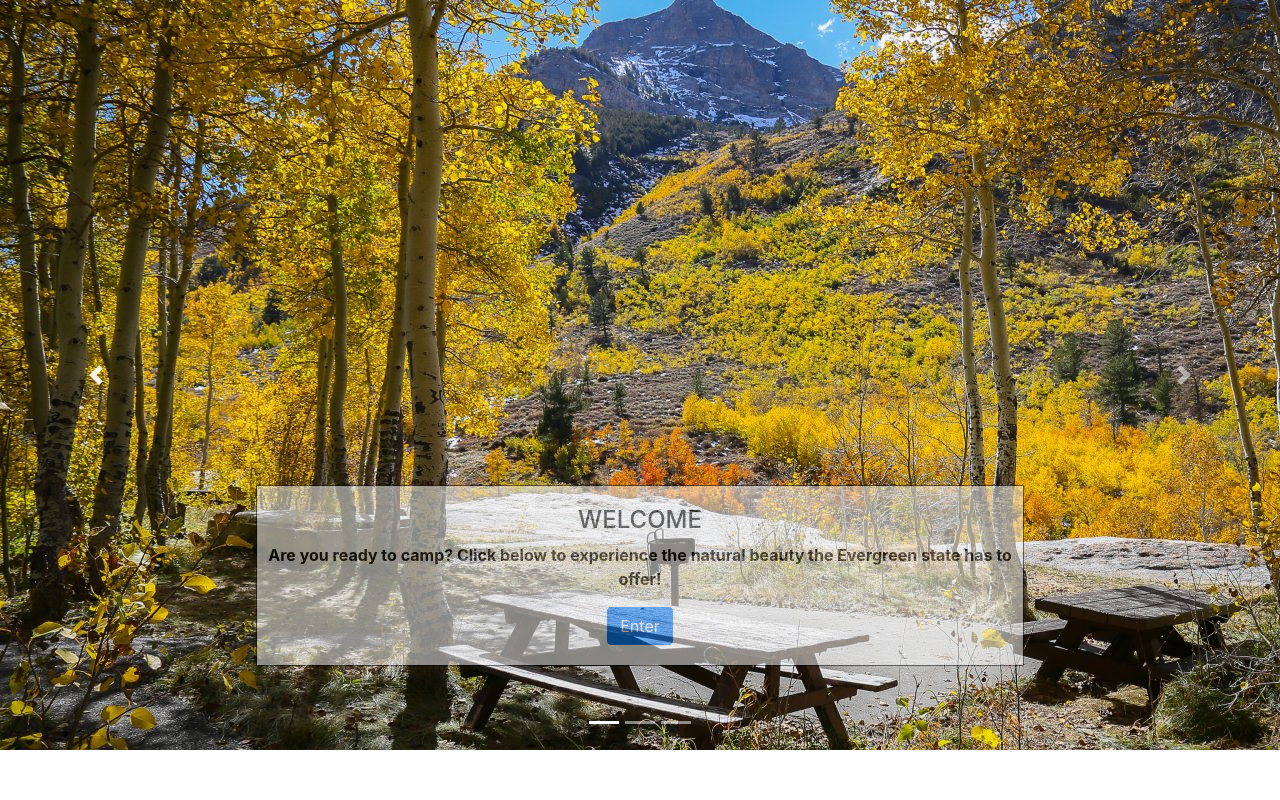
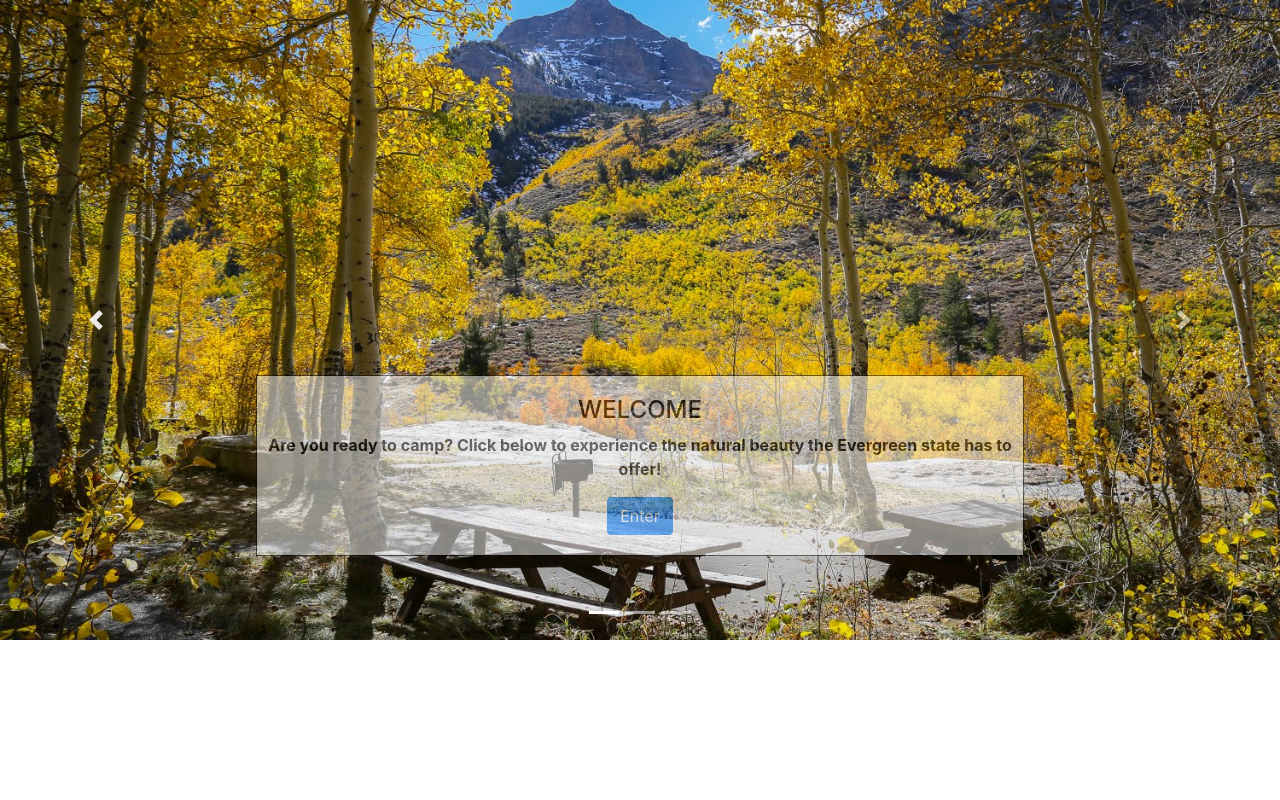
Before and after one commit to adeodato01/campfriends, a Django app: page / in a window 1280 px wide. Run offline with Django 3.2, Linux system fonts and the light colour scheme; parts of the project's set-up code (start-up, migrations or seed data) failed here and were passed over; some libraries are stand-ins or nearby versions.

Commit message:
fixed index and added padding to login

```diff
--- a/apps/login/templates/login/index.html
+++ b/apps/login/templates/login/index.html
@@ -30,6 +30,22 @@ div.welcomebox {
     filter: alpha(opacity=100); /* For IE8 and earlier */
 
 }
+.carousel-item active{
+    height: auto;
+    width: 100%;
+}
+.carousel-item{
+    height: auto;
+    width: 100%;
+}
+.carousel-inner{
+    background-size: cover;
+    height: auto;
+    width: 100%;
+}
+.img-fluid{
+    background-size: cover;
+}
 </style>
 <body>
     {% load static %}
@@ -41,20 +57,34 @@ div.welcomebox {
         </ol>
         <div class="carousel-inner">
             <div class="carousel-item active">
-                <img class="img-responsive" src="{% static '/login/css/images/camp1.jpg' %}" alt="First slide">
+                <img class="img-fluid" src="{% static '/login/css/images/camp1.jpg' %}" alt="First slide">
                 <div class="carousel-caption d-none d-md-block welcomebox">
                     <h4>WELCOME</h4>
                     <p>Are you ready to camp? Click below to experience the natural beauty the Evergreen state has to offer!</p>
                     <form action="/enter" method="get">
                         <button type="submit" class="btn btn-primary">Enter</button>
-                      </form>
+                    </form>
                 </div>
             </div>
             <div class="carousel-item">
-                <img class="img-responsive" src="{% static '/login/css/images/camp2.jpg' %}"  alt="Second slide">
+                <img class="img-fluid" src="{% static '/login/css/images/camp5.jpg' %}"  alt="Second slide">
+                <div class="carousel-caption d-none d-md-block welcomebox">
+                    <h4>WELCOME</h4>
+                    <p>Are you ready to camp? Click below to experience the natural beauty the Evergreen state has to offer!</p>
+                    <form action="/enter" method="get">
+                        <button type="submit" class="btn btn-primary">Enter</button>
+                    </form>
+                </div>
             </div>
             <div class="carousel-item">
-                <img class="img-responsive" src="{% static '/login/css/images/camp3.jpg' %}" alt="Third slide">
+                <img class="img-fluid" src="{% static '/login/css/images/camp3.jpg' %}" alt="Third slide">
+                <div class="carousel-caption d-none d-md-block welcomebox">
+                    <h4>WELCOME</h4>
+                    <p>Are you ready to camp? Click below to experience the natural beauty the Evergreen state has to offer!</p>
+                    <form action="/enter" method="get">
+                        <button type="submit" class="btn btn-primary">Enter</button>
+                    </form>
+                </div>
             </div>
         </div>
         <a class="carousel-control-prev" href="#carouselExampleIndicators" role="button" data-slide="prev">
--- a/apps/login/templates/login/login.html
+++ b/apps/login/templates/login/login.html
@@ -10,6 +10,12 @@
         <!-- Put the static files in the static folder inside your app.
             Django collects files within all static folders and puts them within a single folder -->
     </head>
+    <style>
+        *{
+            padding:3px;
+            margin: 0px;
+        }
+    </style>
     <body>
         <article>
             <h1>Welcome!</h1>
```
Also changed, not shown: apps/login/static/login/css/images/camp5.jpg (added).
